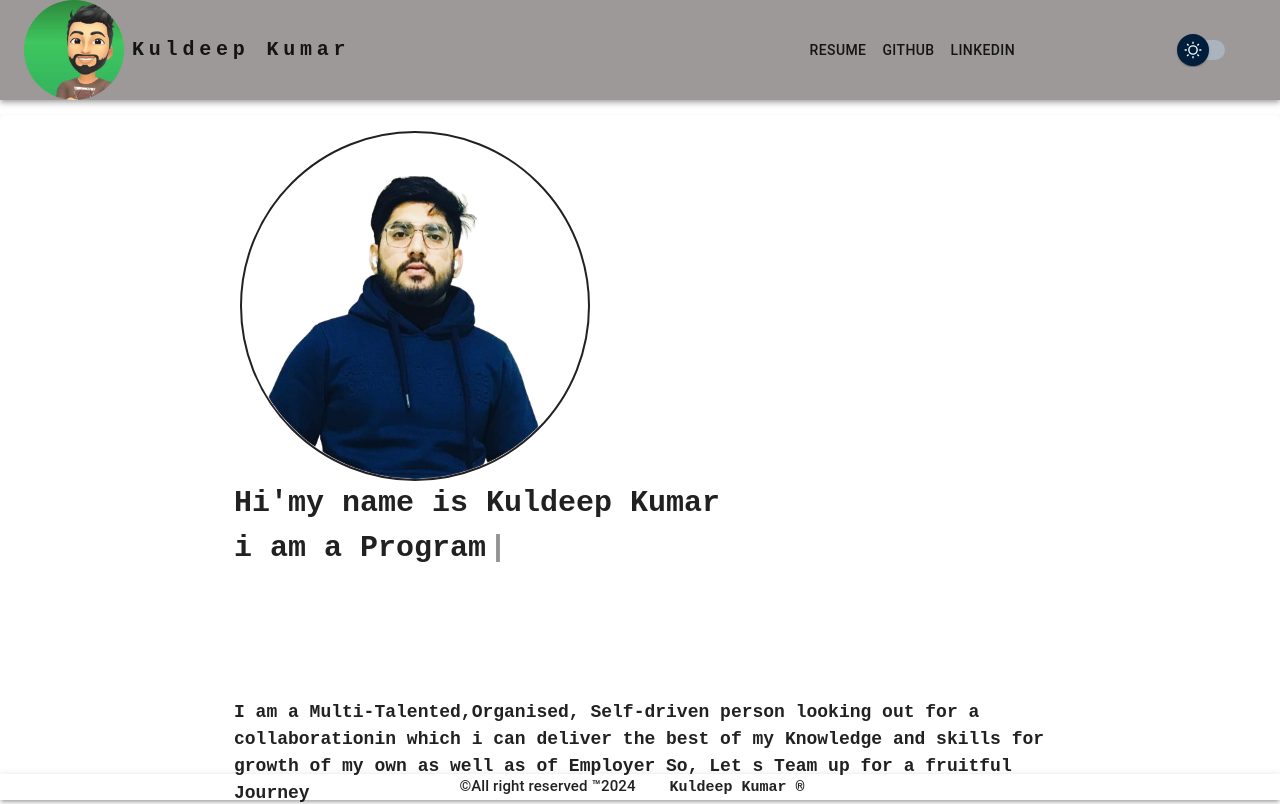
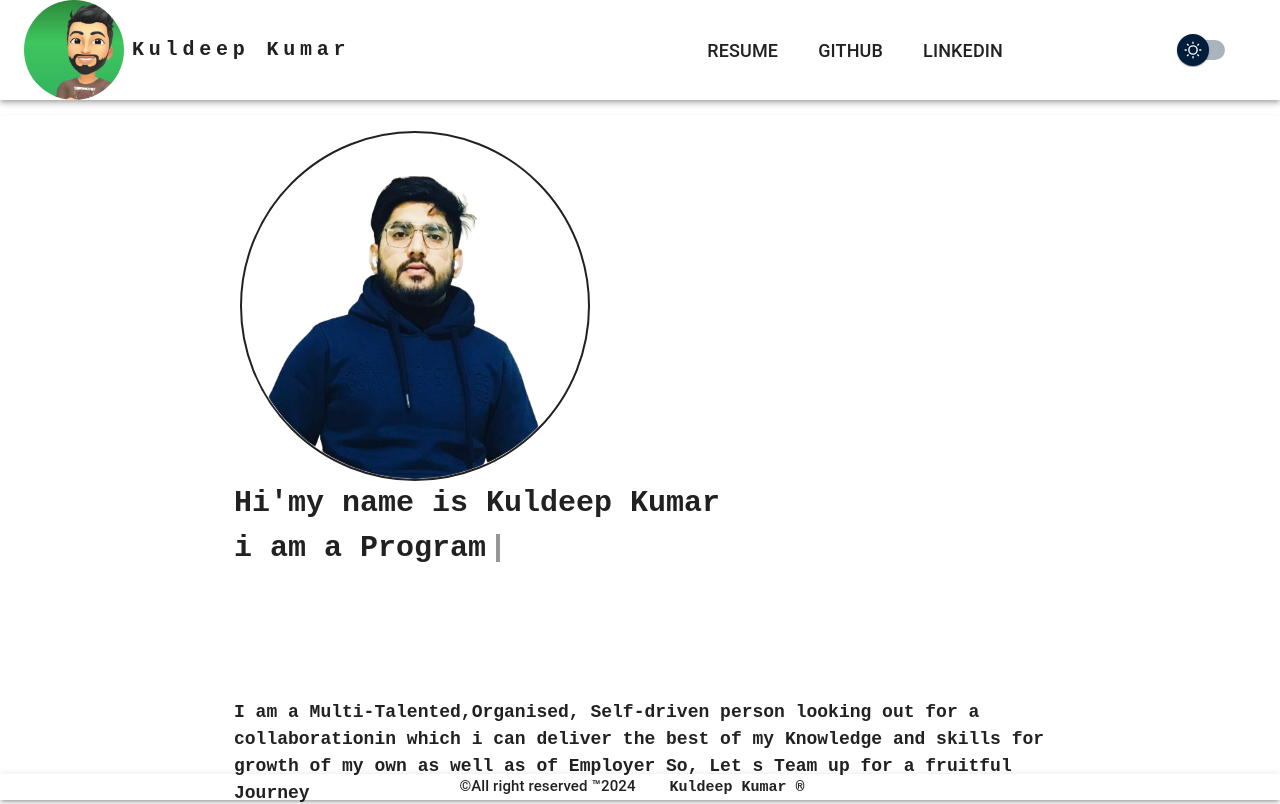
Before and after one commit to Kuldeep-Angural/protfolio, a React (Create React App) app: page / in a window 1280 px wide. Shown: the top 804 px of the page. Built offline with nearby package versions, Linux system fonts and the light colour scheme.

Commit message:
Minor changes like add links on Buttons

```diff
--- a/src/component/NavBar.js
+++ b/src/component/NavBar.js
@@ -1,8 +1,7 @@
 import MenuIcon from '@mui/icons-material/Menu';
-import { Avatar, FormControlLabel, FormGroup } from '@mui/material';
+import { Avatar, FormControlLabel, FormGroup, Link } from '@mui/material';
 import AppBar from '@mui/material/AppBar';
 import Box from '@mui/material/Box';
-import Button from '@mui/material/Button';
 import Container from '@mui/material/Container';
 import IconButton from '@mui/material/IconButton';
 import Menu from '@mui/material/Menu';
@@ -12,7 +11,11 @@ import Typography from '@mui/material/Typography';
 import * as React from 'react';
 import image from '../images/avtar-image.jpg';
 import { MaterialUISwitch } from '../util/util';
-const settings = ['resume', 'github', 'Linkedin'];
+const settings = [
+  {name:'resume',link:'https://drive.google.com/file/d/1gztQ097DXVDSo_vzwjEVXgCB28ra65pU/view?usp=sharing'},
+  {name:'github',link:'https://github.com/KuldeepKumarAngural'},
+  {name:'Linkedin',link:'https://www.linkedin.com/in/kuldeep-kumar-485a13252/'}
+];
 
 const  NavBar = (props) => {
   const [anchorElNav, setAnchorElNav] = React.useState(null);
@@ -28,10 +31,11 @@ const  NavBar = (props) => {
   };
 
 
+  console.log(settings[0]);
 
 
   return (
-    <AppBar position="static">
+    <AppBar position="static" color='inherit'>
       <Container maxWidth="xl">
         <Toolbar disableGutters>
           <Avatar alt="kuldeep Kumar" src={image}  sx={{ height:'100px',width:'100px', display: { xs: "none", md: "flex" }, mr: 1 }} />
@@ -82,9 +86,12 @@ const  NavBar = (props) => {
               }}
             >
               {/* {displays on small Devices} */}
-              {settings.map((page) => (
-                <MenuItem key={page} onClick={handleCloseNavMenu}>
-                  <Typography textAlign="center">{page}</Typography>
+              {settings.map((page,index) => (
+                <MenuItem key={index}  onClick={handleCloseNavMenu}>
+                  <Link href={page.link} color='inherit' underline='none' target="_blank" style={{fontWeight:'700'}}>
+                    {console.log(page)}
+                  <Typography textAlign="center">{page.name}</Typography>
+                  </Link>
                 </MenuItem>
               ))}
             </Menu>
@@ -121,7 +128,9 @@ const  NavBar = (props) => {
             }}
           >
             {settings.map((page) => (
-              <Button key={page} onClick={handleCloseNavMenu} sx={{ my: 2, color: "inherit", display: "block" }}>{page}</Button>
+             <Link href={page.link} target="_blank" color='inherit' sx={{margin:'20px',fontSize:'18px',fontWeight:'500'}} underline="none">
+             {String(page.name).toUpperCase()}
+           </Link>
             ))}
           </Box>
           <Box>
```
